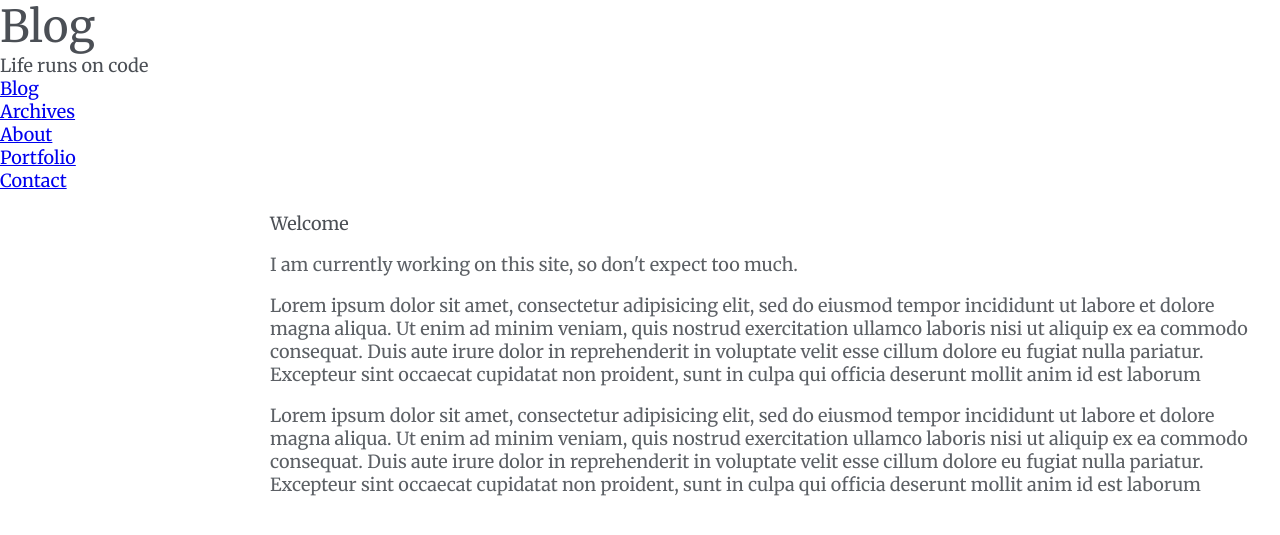
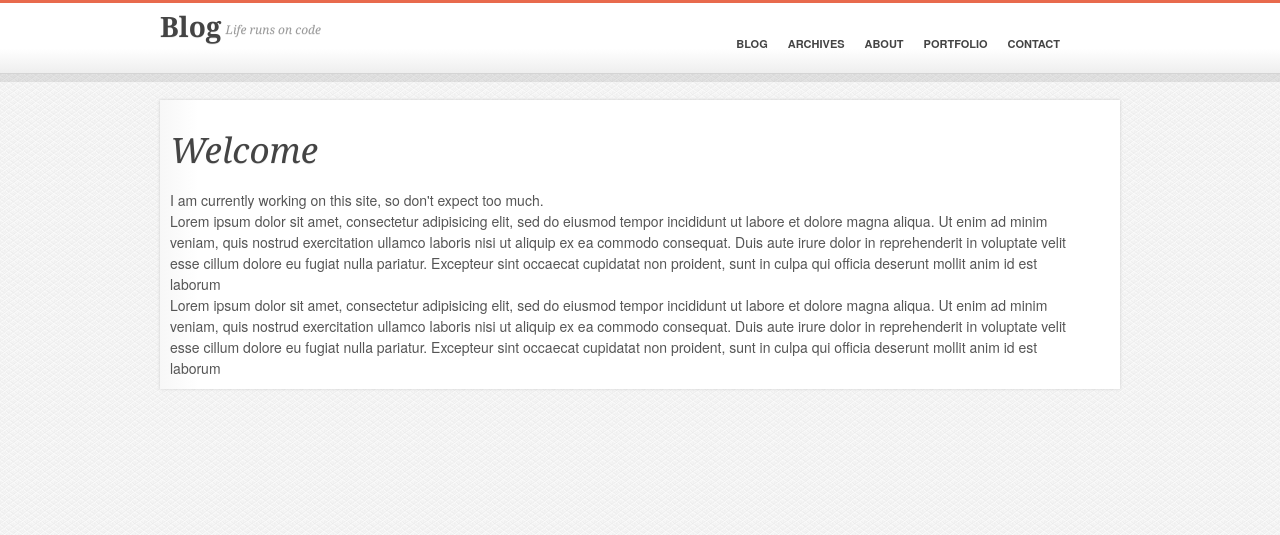
Before and after one commit to lukasmartinelli/lukasmartinelli.github.io, a Jekyll site: the page built from index.html, in a window 1280 px wide. Shown: the top 535 px of the page. Built offline with Jekyll 4.4.1, drawn with Linux system fonts in a browser that asks for light colours; Markdown is read by kramdown in place of the engine named in the settings.

Commit message:
Fixed some issue with wrong css being loaded.

```diff
--- a/css/main.css
+++ b/css/main.css
@@ -1,4 +1,3 @@
-@import url(http://fonts.googleapis.com/css?family=Merriweather);
 /*****************************************************************************/
 /* BASE
 /*****************************************************************************/
@@ -12,131 +11,124 @@
 html, body { height: 100%; }
 
 body {
-  background-color: #fff;
-  font: 18px 'Merriweather', serif;
+  background: #fff url('../img/bg.png');
+  font: 14px/21px "HelveticaNeue", "Helvetica Neue", Helvetica, Arial, sans-serif;
+  color: #555;
 }
 
 h1, h2, h3, h4, h5, h6 {
-  font-family: 'Merriweather', serif;
-  font-weight: 400;
-  font-size: 100%;
-  color: #4B4F55;
+	font-family: "Georgia", "Times New Roman", Helvetica, Arial, sans-serif;
+	color: #444;
+	font-style: normal;
+	text-shadow: 0 1px 0 #eee;
 }
 
-h1 {
-	font-size: 44px;
-	line-height: 54px;
-}
-p {
-	margin: 1em 0;
-	color: #5c6065;
-	font-weight: 300;
+h2 {
+	font-size: 35px;
+	line-height: 40px;
+	font-style: italic;
+	font-weight: normal;
+	margin-bottom: 20px;
 }
 
 /*****************************************************************************/
 /* LAYOUT
 /*****************************************************************************/
 
-#sidebar {
-
-	background-color: #333740;
+#top {
+	position: fixed;
+	top: 0px;
+	left: 0px;
+	width: 100%;
+	border-bottom: 8px solid rgba(40,40,40, .1);
+	/*opacity: 0.9;*/
 }
 
-#nav-control, #content section {
-	padding: 15px;
+	#top header {
+		border-top: 3px solid #e86a4d;
+		border-bottom: 1px solid #d4d4d4;
+		background: -webkit-linear-gradient(top, #fff 0%,#fff 65%,#eee 100%);
 	}
 
-@media only screen and (min-width: 640px) {
-	#sidebar {
-		position: fixed;
-		width: 250px;
-		height: 100%;
-	}
-
-	#content {
-		margin: 0 0 0 250px;
-		padding: 20px;
-	}
-
-	#content section {
-		padding-top: 10px;
-	}
+section {
+	padding-top: 100px;
 }
 
 /*****************************************************************************/
 /* MODULE
 /*****************************************************************************/
 
+/*Container*/
 
-
-
-
-/*Logo*/
-#logo {
-	margin-top: 5px;
-	padding: 10px;
+.container {
+	position: relative;
+	width: 960px;
+	margin: 0 auto;
+	padding: 0;
+	display: block;
 }
 
-	#logo h1 {
-		color: #ED5951;
-		font-size: 28px;
+.container:after {
+	content: "\0020";
+	display: block;
+	height: 0;
+	clear: both;
+	visibility: hidden;
 }
 
-/*Nav*/
+/*Branding*/
 
-#sidebar {
-	padding-bottom: 40px;
+div.branding {
+	padding-top: 10px;
+	float: left;
+	width: 460px;
 }
 
-#sidebar nav {
-	background-color: #333740;
+.branding h1, .branding h2 {
+	display: inline-block;
 }
-	#sidebar nav li {
-		list-style: none;
+
+.branding h1 {
 
 }
 
-		#sidebar nav li a {
-			display: block;
-			padding: 10px 15px;
-			text-decoration: none;
-			background-color: #2c3036;
-			color: #7D7F85;
-			font-size: 14px;
-			transition: background-color 500ms ease 0s;
-			line-height: 1.6em;
+.branding h2 {
+	font-size: 12px;
+	position: relative;
+	bottom: 3px;
+	font-style: italic;
+	color: #999;
 }
 
-		#sidebar nav li a:hover {
-			background-color: #ED5951;
-			color: #ffffff;
-		}
-@media only screen and (min-width: 640px) {
-	#sidebar nav li a {
-		display: block;
-		padding: 10px 15px;
-		text-decoration: none;
-		background-color: #2c3036;
-		color: #7D7F85;
-		font-size: 14px;
-	}
+/* Primary nav */
+
+nav {
+	width: 460px;
+	float: left;
 }
 
-/*Nav Control*/
-#nav-control {
-
+ul.nav-primary {
+	margin: 30px 0 0 0;
+	float: right;
 }
 
-#nav-control a {
-	content: "";
-	background-size: 41px auto;
-	text-decoration: none;
-	display: inline-block;
-	height: 41px;
-	width: 41px;
-	background: transparent url("../img/toggle_minus.png") no-repeat left center;
+	ul.nav-primary li {
+		float: left;
+		line-height: 18px;
+		list-style: none;
 	}
 
-#nav-control-toggle {
+	ul.nav-primary a {
+		font-size: 11px;
+		padding: 0 20px 10px 0;
+		font-weight: bold;
+		text-transform: uppercase;
+		text-decoration: none;
+		color: #444;
+	}
 
+article {
+	background: -webkit-linear-gradient(left, #f7f7f7 0%,#ffffff 4%,#ffffff 100%);
+	box-shadow: 0px 0px 3px 0px #ccc;
+	padding: 30px 30px 10px 10px;
 }
```
Lines whose indentation alone changed are shown as unchanged.
